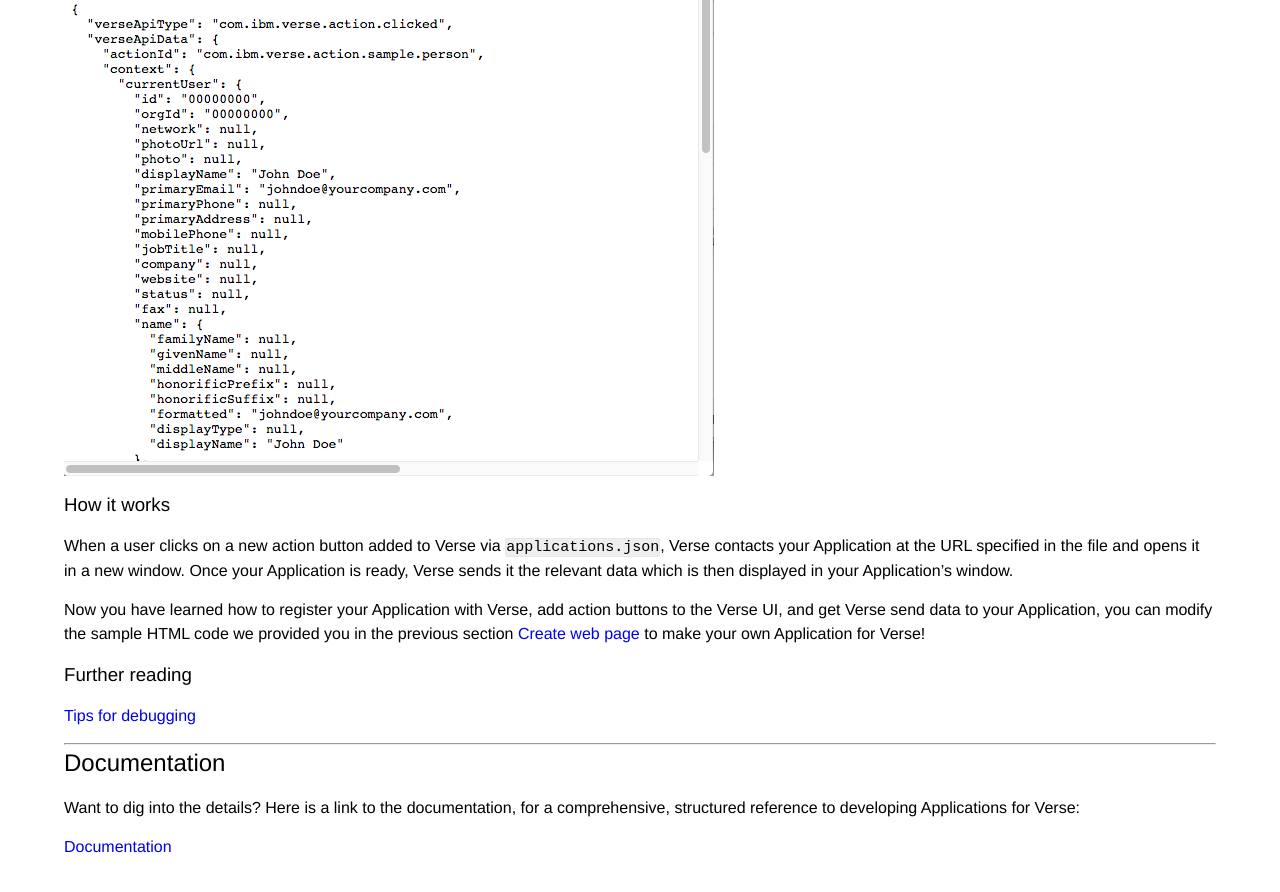
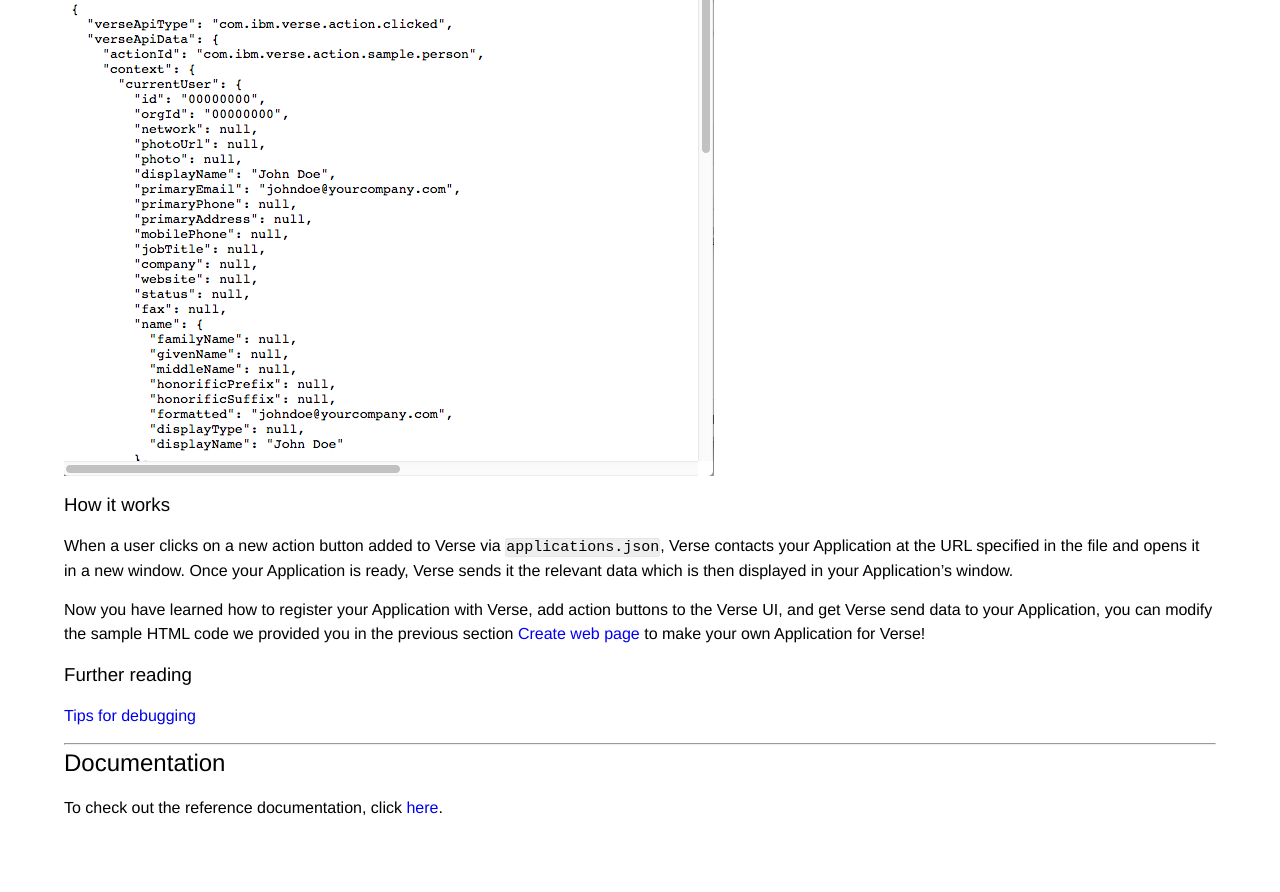
Before and after one commit to ibmverse/verse-developer, a Jekyll site: the page built from _tutorials/tutorial_verse_developer.md, in a window 1280 px wide and 900 px high, scrolled down 11800 px. Shown: the top 892 px of the window. Built offline with Jekyll 4.4.1, drawn with Linux system fonts in a browser that asks for light colours; after the commit the page ends 12661 px from its top, so only the background shows below that.

Commit message:
250604: not to oversell documentation

```diff
--- a/_tutorials/tutorial_verse_developer.md
+++ b/_tutorials/tutorial_verse_developer.md
@@ -324,9 +324,7 @@
 ---
 
 ## Documentation
-Want to dig into the details? Here is a link to the documentation, for a comprehensive, structured reference to developing Applications for Verse:
-
-[Documentation][16]
+To check out the reference documentation, click [here][16].
 
 
 
```
